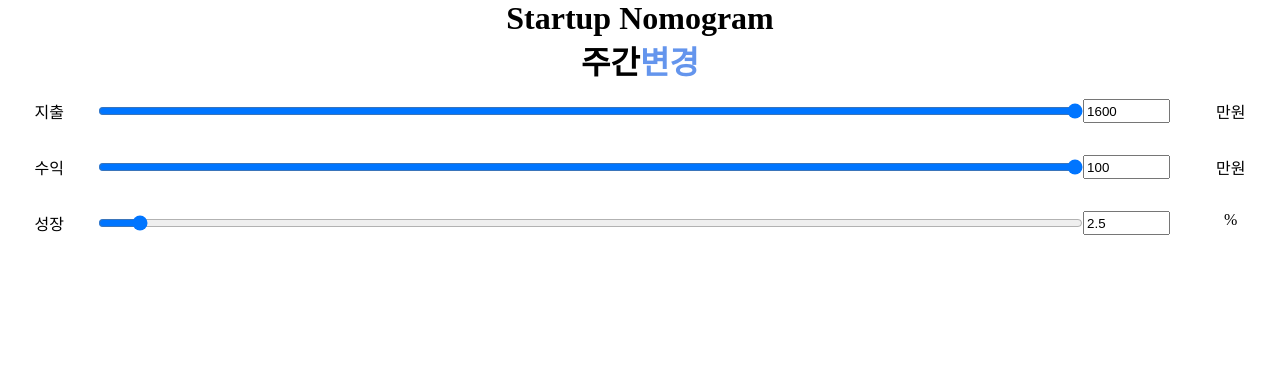
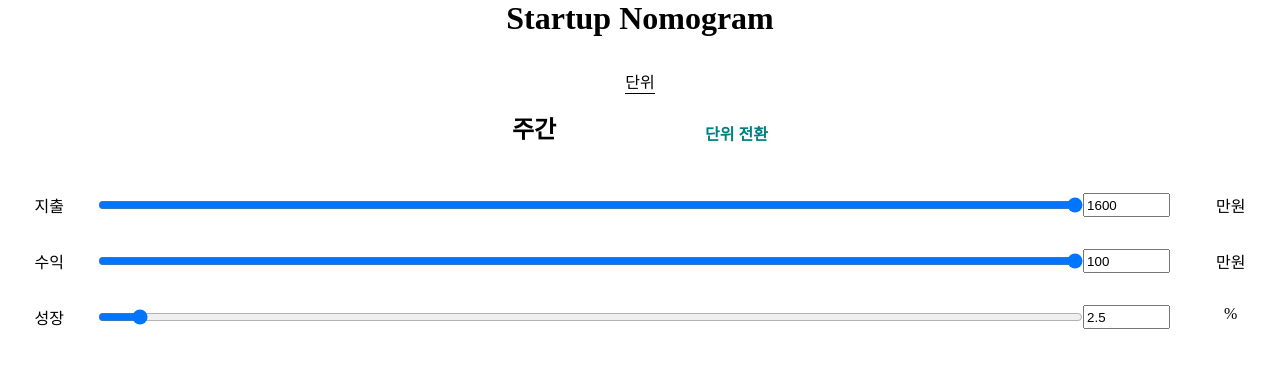
Before and after one commit to RunFridge/startup-nomogram, a React app: page / in a window 1280 px wide. Shown: the top 368 px of the page. Built offline with nearby package versions, Linux system fonts and the light colour scheme; the HTML template or start-up script is replaced by a standard one.

Commit message:
:sparkles: Add timeframe switch

```diff
--- a/src/Components/Calculator.tsx
+++ b/src/Components/Calculator.tsx
@@ -1,6 +1,6 @@
 import React, { useState } from "react";
 import styled from "styled-components";
-import { TimeFrame } from "../utils";
+import { TimeFrame, startupCalculator } from "../utils";
 import MoneyInput from "./MoneyInput";
 import TimeFrameSwitch from "./TimeFrameSwitch";
 
@@ -9,6 +9,8 @@ const InputsContainer = styled.div`
   flex-direction: column;
 `;
 // STYLE END ====
+
+const suCalc = new startupCalculator();
 
 function Calculator() {
   const [moneyInputs, setMoneyInputs] = useState<MoneyInputs>({
@@ -36,7 +38,14 @@ function Calculator() {
     setMoneyInputs(newMoneyInput);
   };
 
-  const handleTimeframeChange = () => {};
+  const handleTimeframeChange = () => {
+    const [newTimeFrame, newMoneyInput] = suCalc.convertTimeFrame(
+      moneyInputs,
+      timeFrame
+    );
+    setMoneyInputs(newMoneyInput);
+    setTimeFrame(newTimeFrame);
+  };
 
   return (
     <InputsContainer>
--- a/src/Components/TimeFrameSwitch.tsx
+++ b/src/Components/TimeFrameSwitch.tsx
@@ -4,13 +4,36 @@ import { TimeFrame } from "../utils";
 
 const SiwtchContainer = styled.div`
   display: flex;
+  flex-direction: column;
   justify-content: center;
+  align-items: center;
+  margin: 2em 0;
 `;
 
-const TimeFrameDisplay = styled.h1``;
+const TimeFrameLabel = styled.label`
+  border-bottom: 1px solid;
+  margin-bottom: 1em;
+`;
+
+const TimeFrameWrapper = styled.div`
+  display: flex;
+  justify-content: space-between;
+  align-items: flex-end;
+  width: 20%;
+`;
+
+const TimeFrameDisplay = styled.h1`
+  font-size: 1.5em;
+`;
 
 const TimeFrameButton = styled.h1`
-  color: cornflowerblue;
+  font-size: 1em;
+  color: teal;
+  cursor: pointer;
+  user-select: none;
+  &:active {
+    color: tomato;
+  }
 `;
 
 // STYLE END ====
@@ -34,8 +57,11 @@ function TimeFrameSwitch({ currentTimeFrame, onClick }: _Props) {
 
   return (
     <SiwtchContainer>
-      <TimeFrameDisplay>{getTimeframeText()}</TimeFrameDisplay>
-      <TimeFrameButton>변경</TimeFrameButton>
+      <TimeFrameLabel htmlFor="timeframe">단위</TimeFrameLabel>
+      <TimeFrameWrapper id="timeframe">
+        <TimeFrameDisplay>{getTimeframeText()}</TimeFrameDisplay>
+        <TimeFrameButton onClick={onClick}>단위 전환</TimeFrameButton>
+      </TimeFrameWrapper>
     </SiwtchContainer>
   );
 }
--- a/src/utils/index.ts
+++ b/src/utils/index.ts
@@ -30,26 +30,31 @@ export class startupCalculator {
   convertTimeFrame(
     currentState: MoneyInputs,
     currentTimeFrame: TimeFrame
-  ): MoneyInputs {
+  ): [TimeFrame, MoneyInputs] {
     const WEEKLY_TO_MONTHLY = this.DAYS_PER_YEAR / 7 / 12;
     const MONTHLY_TO_YEARLY = 12;
     const YEARLY_TO_WEEKLY = 1 / (this.DAYS_PER_YEAR / 7);
 
     let C = 1;
+    let newState: MoneyInputs = currentState;
+    let newTimeFrame: TimeFrame = currentTimeFrame;
 
     if (currentTimeFrame === TimeFrame.weekly) {
       C = WEEKLY_TO_MONTHLY;
+      newTimeFrame = TimeFrame.monthly;
     } else if (currentTimeFrame === TimeFrame.monthly) {
       C = MONTHLY_TO_YEARLY;
+      newTimeFrame = TimeFrame.yearly;
     } else if (currentTimeFrame === TimeFrame.yearly) {
       C = YEARLY_TO_WEEKLY;
+      newTimeFrame = TimeFrame.weekly;
     }
 
-    currentState.expense = currentState.expense * C;
-    currentState.revenue = currentState.revenue * C;
-    currentState.growth =
+    newState.expense = currentState.expense * C;
+    newState.revenue = currentState.revenue * C;
+    newState.growth =
       (Math.exp(Math.log(1 + currentState.growth / 100) * C) - 1) * 100;
 
-    return currentState;
+    return [newTimeFrame, newState];
   }
 }
```
